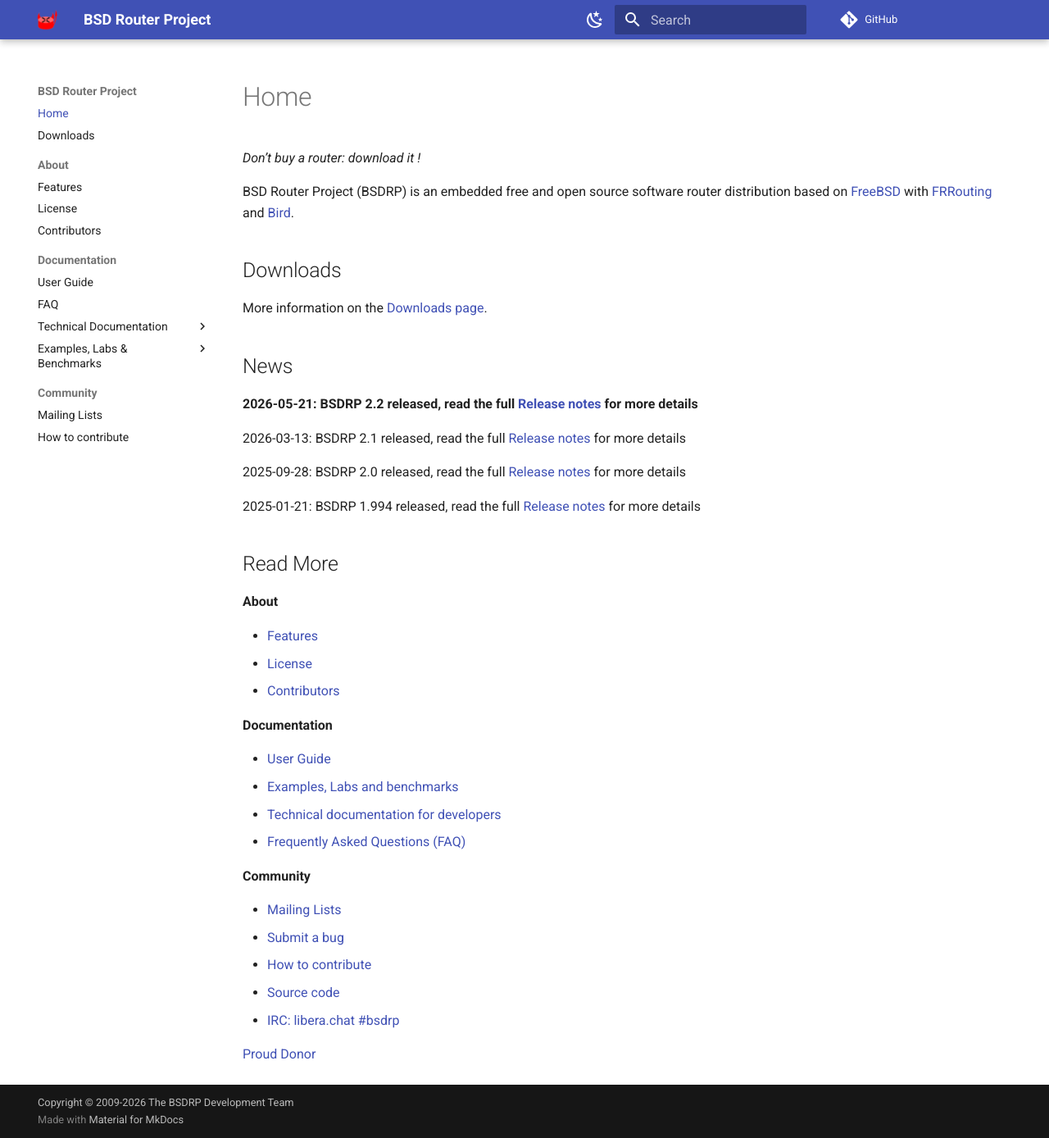
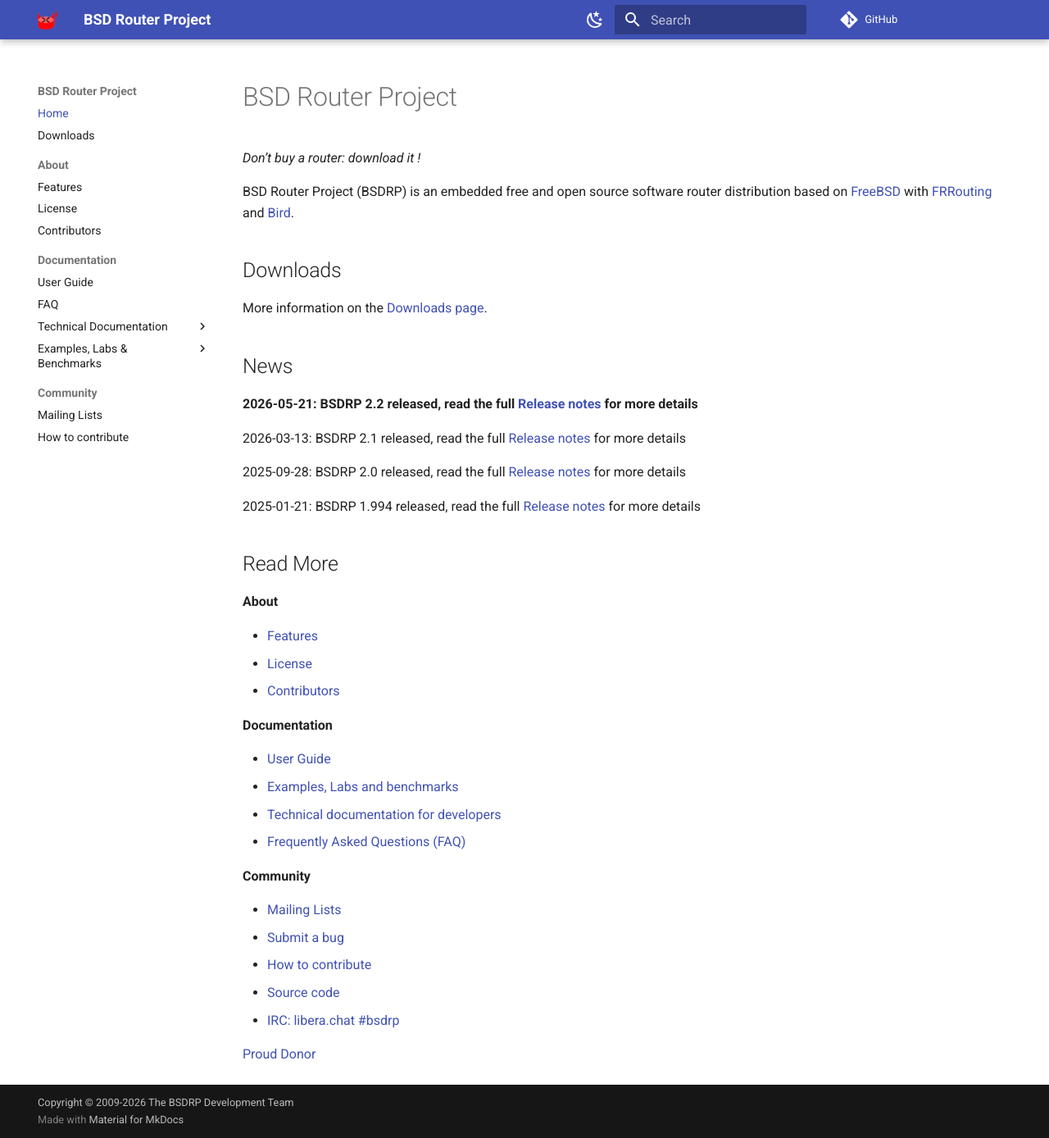
Before and after one commit to ocochard/bsdrp-website, an MkDocs documentation site: the page built from docs/index.md, in a window 1280 px wide and 1388 px high. Shown: the whole window at 82% size. Built offline with MkDocs 1.6.1 and Material for MkDocs 9.7.7, drawn with Linux system fonts in a browser that asks for light colours; comment, search, counter and statistics services are not loaded.

Commit message:
Add explicit "BSD Router Project" H1 to home page
mkdocs-material was falling back to the nav label ("Home")
as the page heading. Promote the marketing title from <title>
only into a visible H1 so the homepage greets visitors with
the project name.

Co-Authored-By: Claude Opus 4 <noreply@anthropic.com>

```diff
--- a/docs/index.md
+++ b/docs/index.md
@@ -4,6 +4,8 @@ description: "Home page of BSD Router Project: Free open source software router
 hide:
   - toc
 ---
+# BSD Router Project
+
 *Don’t buy a router: download it !*
 
 BSD Router Project (BSDRP) is an embedded free and open source software router distribution based on [FreeBSD](http://www.freebsd.org) with [FRRouting](https://frrouting.org/) and [Bird](http://bird.network.cz/).
```
